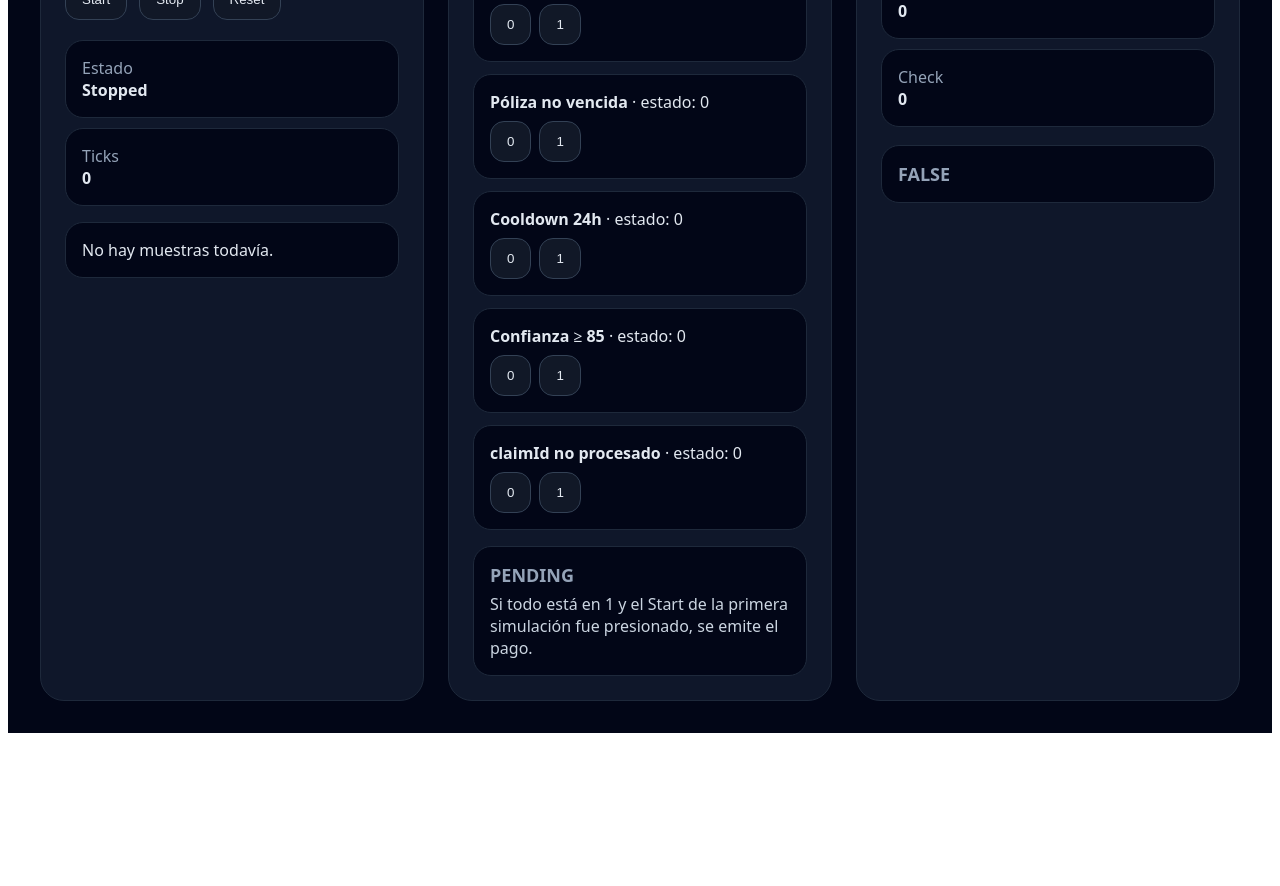
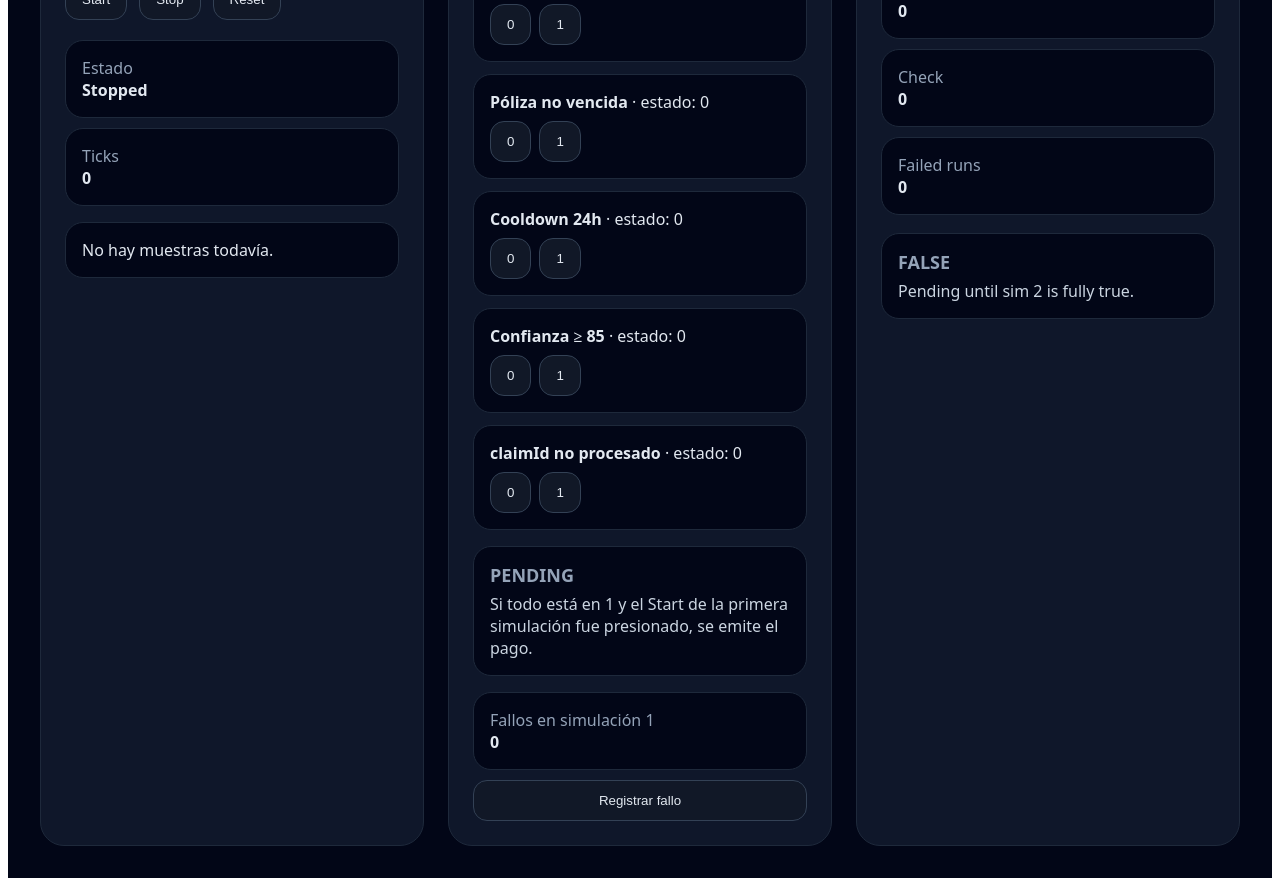
Before and after one commit to yaus40393/MONAD_BLITZ, a Next.js app: page / in a window 1280 px wide. Shown: the part 700-1586 px from the top of the page. Before the commit the page ends 1441 px from the top, so only its background shows below. Built offline with nearby package versions, Linux system fonts and the light colour scheme.

Commit message:
feat: move pending state and add fault counter

```diff
--- a/app/page.tsx
+++ b/app/page.tsx
@@ -18,6 +18,7 @@ export default function Page() {
   const [claimFlags, setClaimFlags] = useState<ClaimFlags>({ policyActive: 0, policyNotExpired: 0, cooldownOk: 0, confidenceOk: 0, claimIdFresh: 0 });
   const [startedOnce, setStartedOnce] = useState<0 | 1>(0);
   const [startPressed, setStartPressed] = useState<0 | 1>(0);
+  const [faultCount, setFaultCount] = useState(0);
 
   useEffect(() => {
     if (!running) return;
@@ -38,6 +39,7 @@ export default function Page() {
 
   const setFlag = (key: keyof ClaimFlags, value: 0 | 1) => setClaimFlags((prev) => ({ ...prev, [key]: value }));
   const allOk = Object.values(claimFlags).every((v) => v === 1) && startedOnce === 1;
+  const failCheck = startPressed === 1 && startedOnce === 0 ? 1 : 0;
 
   return (
     <main style={{ minHeight: '100vh', background: '#020617', color: '#e2e8f0', padding: 32, fontFamily: 'ui-sans-serif, system-ui' }}>
@@ -64,7 +66,7 @@ export default function Page() {
             <div style={{ display: 'flex', gap: 12, marginTop: 12, flexWrap: 'wrap' }}>
               <button onClick={() => { setRunning(true); setStartedOnce(1); setStartPressed(1); }} style={btn}>Start</button>
               <button onClick={() => { setRunning(false); }} style={btn}>Stop</button>
-              <button onClick={() => { setRunning(false); setTick(0); setReadings([]); setStartedOnce(0); setStartPressed(0); }} style={btn}>Reset</button>
+              <button onClick={() => { setRunning(false); setTick(0); setReadings([]); setStartedOnce(0); setStartPressed(0); setFaultCount(0); }} style={btn}>Reset</button>
             </div>
             <div style={{ marginTop: 20, display: 'grid', gap: 10 }}>
               <Info label="Estado" value={running ? 'Sampling sensors...' : 'Stopped'} />
@@ -86,8 +88,12 @@ export default function Page() {
               <FlagRow label="claimId no procesado" value={claimFlags.claimIdFresh} onZero={() => setFlag('claimIdFresh', 0)} onOne={() => setFlag('claimIdFresh', 1)} />
             </div>
             <div style={{ marginTop: 16, padding: 16, borderRadius: 18, border: `1px solid ${allOk ? '#22c55e' : '#1e293b'}`, background: allOk ? 'rgba(34,197,94,0.15)' : '#020617' }}>
-              <div style={{ color: allOk ? '#4ade80' : '#94a3b8', fontWeight: 700, fontSize: 18 }}>{allOk ? 'PAGO EMITIDO' : 'PENDING'}</div>
+              <div style={{ color: '#94a3b8', fontWeight: 700, fontSize: 18 }}>{allOk ? 'READY' : 'PENDING'}</div>
               <div style={{ color: '#cbd5e1', marginTop: 6 }}>Si todo está en 1 y el Start de la primera simulación fue presionado, se emite el pago.</div>
+            </div>
+            <div style={{ marginTop: 16, display: 'grid', gap: 10 }}>
+              <Info label="Fallos en simulación 1" value={String(faultCount)} />
+              <button onClick={() => setFaultCount((v) => v + 1)} style={btn}>Registrar fallo</button>
             </div>
           </div>
 
@@ -97,9 +103,11 @@ export default function Page() {
             <div style={{ marginTop: 20, display: 'grid', gap: 10 }}>
               <Info label="Start pressed" value={String(startPressed)} />
               <Info label="Check" value={String(allOk ? 1 : 0)} />
+              <Info label="Failed runs" value={String(failCheck ? faultCount : 0)} />
             </div>
             <div style={{ marginTop: 18, padding: 16, borderRadius: 18, border: '1px solid #1e293b', background: '#020617' }}>
               <div style={{ color: (startPressed && allOk) ? '#4ade80' : '#94a3b8', fontWeight: 700, fontSize: 18 }}>{(startPressed && allOk) ? 'TRUE' : 'FALSE'}</div>
+              <div style={{ color: '#cbd5e1', marginTop: 6 }}>{allOk ? 'Pago emitido.' : 'Pending until sim 2 is fully true.'}</div>
             </div>
           </div>
         </section>
```
